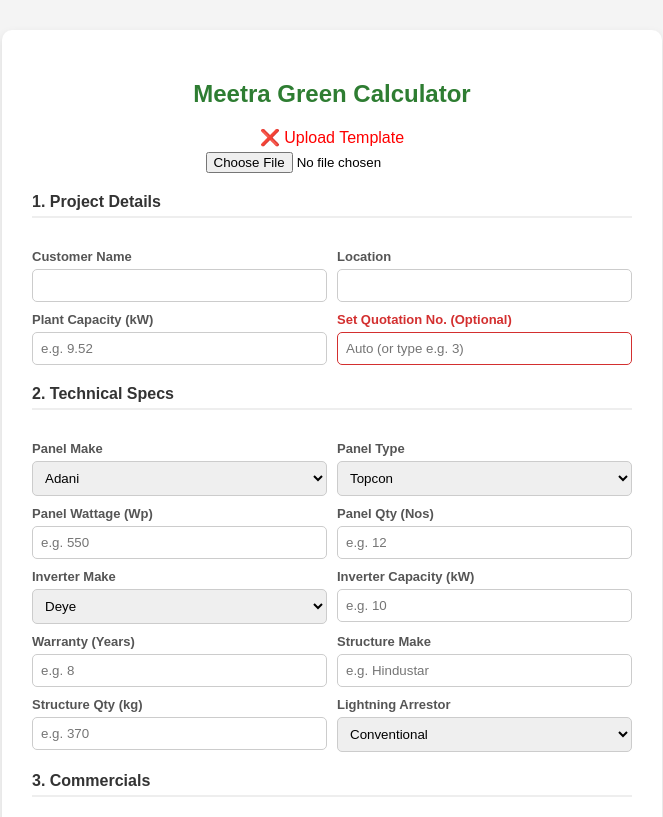
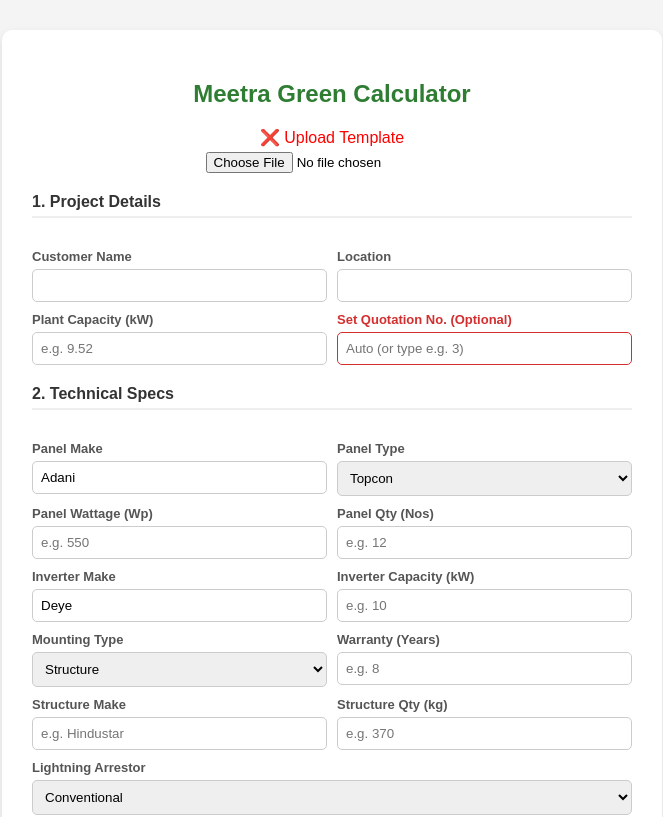
Before and after one commit to meetragreen/meetra-industrial-quote, a React (Create React App) app in the folder client/: page / in a window 1280 px wide. Shown: the top 817 px of the page, without its empty margins (308-971 px from the left). Built offline with nearby package versions, Linux system fonts and the light colour scheme; no server answers.

Commit message:
Added manual inputs and direct mounting logic

```diff
--- a/client/src/App.js
+++ b/client/src/App.js
@@ -8,29 +8,27 @@ function App() {
     customerName: '',
     location: '',
     plantCapacity: '',
-
-    // NEW FIELD: Manual Sequence Override
     startSeq: '',
 
     // Manual Inputs for Calculation
     systemRate: '',
     structureRate: '',
 
-    // Manual Inputs for Details
-    // --- NEW FIELDS ADDED HERE ---
-    panelWattage: '',
-    panelQty: '',
-    inverterCapacity: '',
-    // -----------------------------
-    structureMake: '',
-    structureQty: '',
-    inverterWarranty: '',
-
-    // Dropdowns
+    // Dropdowns & Defaults
     panelType: 'Topcon',
     panelMake: 'Adani',
     inverterMake: 'Deye',
     laType: 'Conventional',
+
+    // --- NEW FIELDS ---
+    mountingType: 'Structure',
+    mountingDetails: '',
+    panelWattage: '',
+    panelQty: '',
+    inverterCapacity: '',
+    structureMake: '',
+    structureQty: '',
+    inverterWarranty: '',
 
     // Auto-Calculated Fields
     systemCost: '0',
@@ -127,19 +125,19 @@ function App() {
         <div style={rowStyle}>
           <div style={{flex:1, marginRight: "10px"}}>
             <label style={labelStyle}>Customer Name</label>
-            <input style={inputStyle} name="customerName" onChange={handleChange} />
+            <input style={inputStyle} name="customerName" value={formData.customerName} onChange={handleChange} />
           </div>
           <div style={{flex:1}}>
             <label style={labelStyle}>Location</label>
-            <input style={inputStyle} name="location" onChange={handleChange} />
+            <input style={inputStyle} name="location" value={formData.location} onChange={handleChange} />
           </div>
         </div>
 
-        {/* NEW MANUAL SEQUENCE FIELD */}
+        {/* MANUAL SEQUENCE & CAPACITY */}
         <div style={rowStyle}>
             <div style={{flex:1, marginRight: "10px"}}>
                 <label style={labelStyle}>Plant Capacity (kW)</label>
-                <input style={inputStyle} name="plantCapacity" placeholder="e.g. 9.52" onChange={handleChange} />
+                <input style={inputStyle} name="plantCapacity" placeholder="e.g. 9.52" value={formData.plantCapacity} onChange={handleChange} />
             </div>
             <div style={{flex:1}}>
                 <label style={{...labelStyle, color: "#d32f2f"}}>Set Quotation No. (Optional)</label>
@@ -156,85 +154,122 @@ function App() {
         {/* --- SECTION 2: TECHNICAL DETAILS --- */}
         <h4 style={sectionHeader}>2. Technical Specs</h4>
 
-        {/* ROW 1: Panel Make & Type */}
+        {/* ROW 1: Panel Make & Type (UPDATED: Datalist for manual entry) */}
         <div style={rowStyle}>
           <div style={{flex:1, marginRight: "10px"}}>
              <label style={labelStyle}>Panel Make</label>
-             <select style={inputStyle} name="panelMake" onChange={handleChange}>
-                <option>Adani</option><option>Goldi</option><option>Rayzon</option><option>UTL</option><option>Waaree</option>
-             </select>
+             <input
+                style={inputStyle}
+                name="panelMake"
+                list="panel-makes"
+                value={formData.panelMake}
+                onChange={handleChange}
+                placeholder="Select or type..."
+             />
+             <datalist id="panel-makes">
+                <option value="Adani" /><option value="Goldi" /><option value="Rayzon" /><option value="UTL" /><option value="Waaree" />
+             </datalist>
           </div>
           <div style={{flex:1}}>
              <label style={labelStyle}>Panel Type</label>
-             <select style={inputStyle} name="panelType" onChange={handleChange}>
+             <select style={inputStyle} name="panelType" value={formData.panelType} onChange={handleChange}>
                 <option>Topcon</option><option>Bifacial</option><option>HJT</option>
              </select>
           </div>
         </div>
 
-        {/* ROW 2: Panel Wattage & Qty (NEW ADDITION) */}
+        {/* ROW 2: Panel Wattage & Qty */}
         <div style={rowStyle}>
           <div style={{flex:1, marginRight: "10px"}}>
              <label style={labelStyle}>Panel Wattage (Wp)</label>
-             <input style={inputStyle} name="panelWattage" placeholder="e.g. 550" onChange={handleChange} />
+             <input style={inputStyle} name="panelWattage" placeholder="e.g. 550" value={formData.panelWattage} onChange={handleChange} />
           </div>
           <div style={{flex:1}}>
              <label style={labelStyle}>Panel Qty (Nos)</label>
-             <input style={inputStyle} name="panelQty" placeholder="e.g. 12" onChange={handleChange} />
+             <input style={inputStyle} name="panelQty" placeholder="e.g. 12" value={formData.panelQty} onChange={handleChange} />
           </div>
         </div>
 
-        {/* ROW 3: Inverter Make & Capacity (UPDATED) */}
+        {/* ROW 3: Inverter Make & Capacity (UPDATED: Datalist for manual entry) */}
         <div style={rowStyle}>
            <div style={{flex:1, marginRight: "10px"}}>
              <label style={labelStyle}>Inverter Make</label>
-             <select style={inputStyle} name="inverterMake" onChange={handleChange}>
-                <option>Deye</option><option>Solis</option><option>Sungrow</option><option>UTL</option>
+             <input
+                style={inputStyle}
+                name="inverterMake"
+                list="inverter-makes"
+                value={formData.inverterMake}
+                onChange={handleChange}
+                placeholder="Select or type..."
+             />
+             <datalist id="inverter-makes">
+                <option value="Deye" /><option value="Solis" /><option value="Sungrow" /><option value="UTL" />
+             </datalist>
+           </div>
+           <div style={{flex:1}}>
+             <label style={labelStyle}>Inverter Capacity (kW)</label>
+             <input style={inputStyle} name="inverterCapacity" placeholder="e.g. 10" value={formData.inverterCapacity} onChange={handleChange} />
+           </div>
+        </div>
+
+        {/* ROW 4: Mounting Type & Warranty (NEW) */}
+        <div style={rowStyle}>
+           <div style={{flex:1, marginRight: "10px"}}>
+             <label style={labelStyle}>Mounting Type</label>
+             <select style={inputStyle} name="mountingType" value={formData.mountingType} onChange={handleChange}>
+                <option value="Structure">Structure</option>
+                <option value="Direct Mounting">Direct Mounting</option>
              </select>
            </div>
            <div style={{flex:1}}>
-             <label style={labelStyle}>Inverter Capacity (kW)</label>
-             <input style={inputStyle} name="inverterCapacity" placeholder="e.g. 10" onChange={handleChange} />
+             <label style={labelStyle}>Warranty (Years)</label>
+             <input style={inputStyle} name="inverterWarranty" placeholder="e.g. 8" value={formData.inverterWarranty} onChange={handleChange} />
            </div>
         </div>
 
-        {/* ROW 4: Warranty & Structure Make */}
+        {/* ROW 5: CONDITIONAL STRUCTURE OR DIRECT MOUNTING DETAILS */}
+        {formData.mountingType === 'Structure' ? (
             <div style={rowStyle}>
                 <div style={{flex:1, marginRight: "10px"}}>
-             <label style={labelStyle}>Warranty (Years)</label>
-             <input style={inputStyle} name="inverterWarranty" placeholder="e.g. 8" onChange={handleChange} />
+                    <label style={labelStyle}>Structure Make</label>
+                    <input style={inputStyle} name="structureMake" placeholder="e.g. Hindustar" value={formData.structureMake} onChange={handleChange} />
                 </div>
                 <div style={{flex:1}}>
-                <label style={labelStyle}>Structure Make</label>
-                <input style={inputStyle} name="structureMake" placeholder="e.g. Hindustar" onChange={handleChange} />
+                    <label style={labelStyle}>Structure Qty (kg)</label>
+                    <input style={inputStyle} name="structureQty" placeholder="e.g. 370" value={formData.structureQty} onChange={handleChange} />
                 </div>
             </div>
+        ) : (
+            <div style={rowStyle}>
+                <div style={{flex:1}}>
+                    <label style={labelStyle}>Direct Mounting Details</label>
+                    <input style={inputStyle} name="mountingDetails" placeholder="e.g. Aluminum Rails with Fasteners" value={formData.mountingDetails} onChange={handleChange} />
+                </div>
+            </div>
+        )}
 
+        {/* ROW 6: Lightning Arrestor */}
         <div style={rowStyle}>
-            <div style={{flex:1, marginRight: "10px"}}>
-                <label style={labelStyle}>Structure Qty (kg)</label>
-                <input style={inputStyle} name="structureQty" placeholder="e.g. 370" onChange={handleChange} />
-            </div>
             <div style={{flex:1}}>
                 <label style={labelStyle}>Lightning Arrestor</label>
-                <select style={inputStyle} name="laType" onChange={handleChange}>
+                <select style={inputStyle} name="laType" value={formData.laType} onChange={handleChange}>
                     <option value="Conventional">Conventional</option>
                     <option value="ESE(107 MTR Radius)">ESE(107 MTR Radius)</option>
                 </select>
             </div>
         </div>
 
-        {/* --- SECTION 3: COSTING --- */}
+        {/* --- SECTION 3: COMMERCIALS --- */}
         <h4 style={sectionHeader}>3. Commercials</h4>
 
         <div style={rowStyle}>
            <div style={{flex:1, marginRight: "10px"}}>
               <label style={labelStyle}>System Rate / kW</label>
-              <input style={inputStyle} name="systemRate" placeholder="e.g. 22750" onChange={handleChange} />
+              <input style={inputStyle} name="systemRate" placeholder="e.g. 22750" value={formData.systemRate} onChange={handleChange} />
            </div>
            <div style={{flex:1}}>
               <label style={labelStyle}>Structure Rate / kW</label>
-              <input style={inputStyle} name="structureRate" placeholder="e.g. 4000" onChange={handleChange} />
+              <input style={inputStyle} name="structureRate" placeholder="e.g. 4000" value={formData.structureRate} onChange={handleChange} />
            </div>
         </div>
 
```
Also changed, not shown: 1 other file (tests, documents, lock files or other folders). Lines whose indentation alone changed are shown as unchanged.
